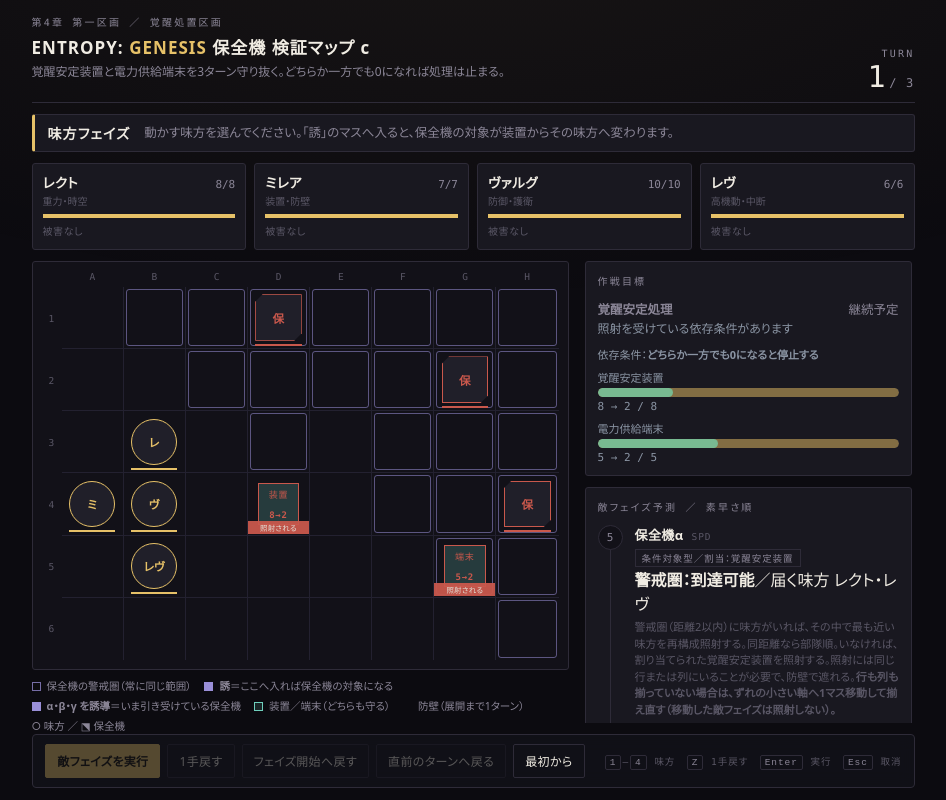
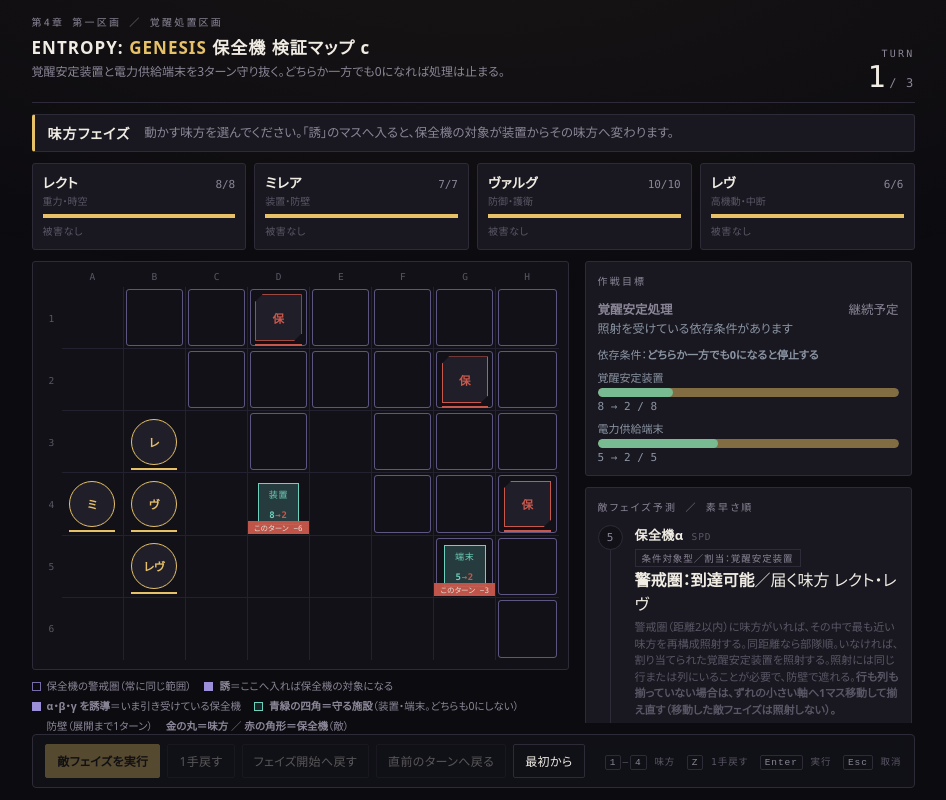
Before and after one commit to physicsteacher-sho/entropy-genesis-prototype, a plain HTML site: page proto/ch4_zone1.html in a window 1280 px wide. Shown: the whole page, without its empty margins (167-1113 px from the left). Drawn offline with Linux system fonts and the light colour scheme.

Commit message:
Update ch4_zone1.html

```diff
--- a/proto/ch4_zone1.html
+++ b/proto/ch4_zone1.html
@@ -413,7 +413,10 @@ button{font:inherit;color:inherit}
   font-family:var(--font-data);font-size:7.5px;letter-spacing:.02em;padding:1px 0}
 .sitetag.ok {color:var(--void);background:var(--core);opacity:.95}
 .sitetag.bad{color:var(--light);background:var(--ember);opacity:.95}
-.node-goal.struck{border-color:var(--ember);color:var(--ember)}
+/* 施設の枠は所属を示す色。撃たれても赤へ変えない（敵と同じ色にしない）。
+   被弾は帯と数字だけで伝える。 */
+.node-goal.struck{border-color:var(--core);color:var(--core)}
+.node-goal .drop{color:var(--ember)}
 .pending{position:absolute;inset:18%;display:grid;place-items:center;text-align:center;
   font-family:var(--font-data);font-size:8px;line-height:1.25;letter-spacing:.04em;
   color:var(--light);border:1px dashed rgba(240,236,227,.55);border-radius:3px;
@@ -470,9 +473,9 @@ button{font:inherit;color:inherit}
         <span><i class="k-zone"></i>保全機の警戒圏（常に同じ範囲）</span>
         <span><i class="k-lure"></i><b>誘</b>＝ここへ入れば保全機の対象になる</span>
         <span><i class="k-lure"></i><b>α・β・γ を誘導</b>＝いま引き受けている保全機</span>
-        <span><i class="k-goal"></i>装置／端末（どちらも守る）</span>
+        <span><i class="k-goal"></i><b>青緑の四角＝守る施設</b>（装置・端末。どちらも0にしない）</span>
         <span><i class="k-bar"></i>防壁（展開まで1ターン）</span>
-        <span>○ 味方 ／ ⬔ 保全機</span>
+        <span><b>金の丸＝味方</b> ／ <b>赤の角形＝保全機</b>（敵）</span>
       </div>
     </div>
 
@@ -1346,12 +1349,12 @@ function drawPlot(){
         const g=document.createElement('div');
         g.className='node-goal'+(now<=0?'':' lit')+(hit?' struck':' safe');
         g.innerHTML = hit
-          ? `${site.short}<br><b style="font-family:var(--font-data)">${now}→${Math.max(0,now-hit)}</b>`
+          ? `${site.short}<br><b style="font-family:var(--font-data)">${now}<span class="drop">→${Math.max(0,now-hit)}</span></b>`
           : `${site.short}<br><b style="font-family:var(--font-data)">${now}/${site.max}</b>`;
         c.appendChild(g);
         const tag=document.createElement('div');
         tag.className = 'sitetag ' + (hit?'bad':'ok');
-        tag.textContent = hit ? '照射される' : '照射なし';
+        tag.textContent = hit ? `このターン −${hit}` : '守れている';
         c.appendChild(tag);
       }
 
```
